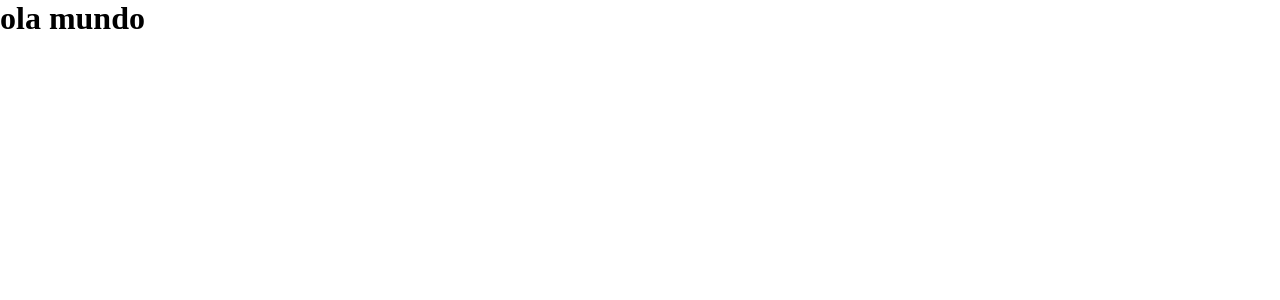
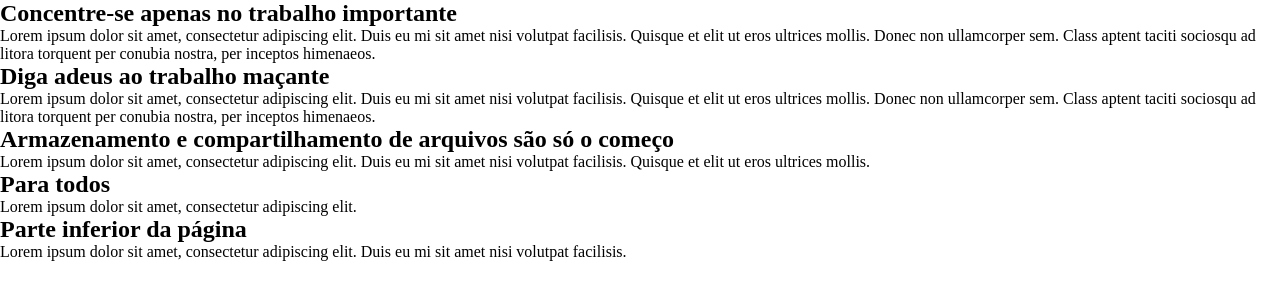
Before and after one commit to kamusari/clone-dropbox-menu, a React (Create React App) app: page / in a window 1280 px wide. Shown: the top 300 px of the page. Built offline with nearby package versions, Linux system fonts and the light colour scheme.

Commit message:
chore: create section component

```diff
--- a/src/App.tsx
+++ b/src/App.tsx
@@ -1,11 +1,38 @@
 import React from "react";
 import GlobalStyles from "./Styles/GlobalStyles";
+
+import Section from "./Components/Section";
+import data from "./Data";
 
 function App() {
   return (
     <>
+      <Section
+        variant="blue"
+        title={data[0].title}
+        description={data[0].description}
+      />
+      <Section
+        variant="beige"
+        title={data[1].title}
+        description={data[1].description}
+      />
+      <Section
+        variant="blue"
+        title={data[2].title}
+        description={data[2].description}
+      />
+      <Section
+        variant="white"
+        title={data[3].title}
+        description={data[3].description}
+      />
+      <Section
+        variant="black"
+        title={data[4].title}
+        description={data[4].description}
+      />
       <GlobalStyles />
-      <h1>ola mundo</h1>
     </>
   );
 }
--- /dev/null
+++ b/src/Components/Section/index.tsx
@@ -0,0 +1,22 @@
+import React from "react";
+
+import { Container, Content } from "./styled";
+
+interface Props {
+  variant: "blue" | "beige" | "white" | "black";
+  title: string;
+  description: string;
+}
+
+const Section: React.FC<Props> = ({ variant, title, description }) => {
+  return (
+    <Container>
+      <Content>
+        <h2>{title}</h2>
+        <p>{description}</p>
+      </Content>
+    </Container>
+  );
+};
+
+export default Section;
--- /dev/null
+++ b/src/Components/Section/styled.tsx
@@ -0,0 +1,5 @@
+import styled from "styled-components";
+
+export const Container = styled.div``;
+
+export const Content = styled.div``;
--- /dev/null
+++ b/src/Data/index.ts
@@ -0,0 +1,26 @@
+export default [
+  {
+    title: "Concentre-se apenas no trabalho importante",
+    description:
+      "Lorem ipsum dolor sit amet, consectetur adipiscing elit. Duis eu mi sit amet nisi volutpat facilisis. Quisque et elit ut eros ultrices mollis. Donec non ullamcorper sem. Class aptent taciti sociosqu ad litora torquent per conubia nostra, per inceptos himenaeos.",
+  },
+  {
+    title: "Diga adeus ao trabalho maçante",
+    description:
+      "Lorem ipsum dolor sit amet, consectetur adipiscing elit. Duis eu mi sit amet nisi volutpat facilisis. Quisque et elit ut eros ultrices mollis. Donec non ullamcorper sem. Class aptent taciti sociosqu ad litora torquent per conubia nostra, per inceptos himenaeos.",
+  },
+  {
+    title: "Armazenamento e compartilhamento de arquivos são só o começo",
+    description:
+      "Lorem ipsum dolor sit amet, consectetur adipiscing elit. Duis eu mi sit amet nisi volutpat facilisis. Quisque et elit ut eros ultrices mollis.",
+  },
+  {
+    title: "Para todos",
+    description: "Lorem ipsum dolor sit amet, consectetur adipiscing elit.",
+  },
+  {
+    title: "Parte inferior da página",
+    description:
+      "Lorem ipsum dolor sit amet, consectetur adipiscing elit. Duis eu mi sit amet nisi volutpat facilisis.",
+  },
+];
--- a/src/Styles/GlobalStyles.ts
+++ b/src/Styles/GlobalStyles.ts
@@ -7,7 +7,7 @@ export default createGlobalStyle`
     box-sizing: border-box;
   }
   *, button, input{
-    font-family: -apple-system, BlinkMacSystemFont, Roboto, sans-serif,
+    font-family: Roboto, sans-serif,
   }
   :root {
   --color-primary: #0d2f81;
```
